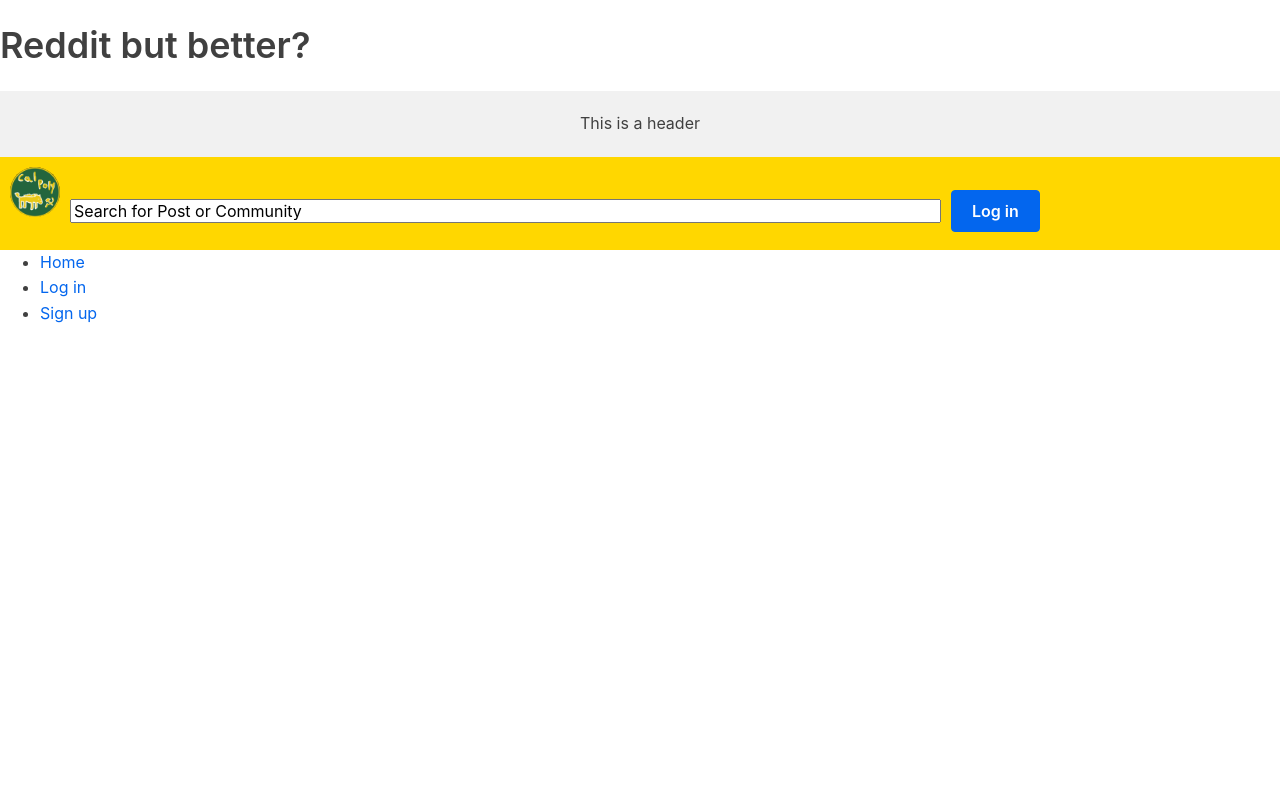
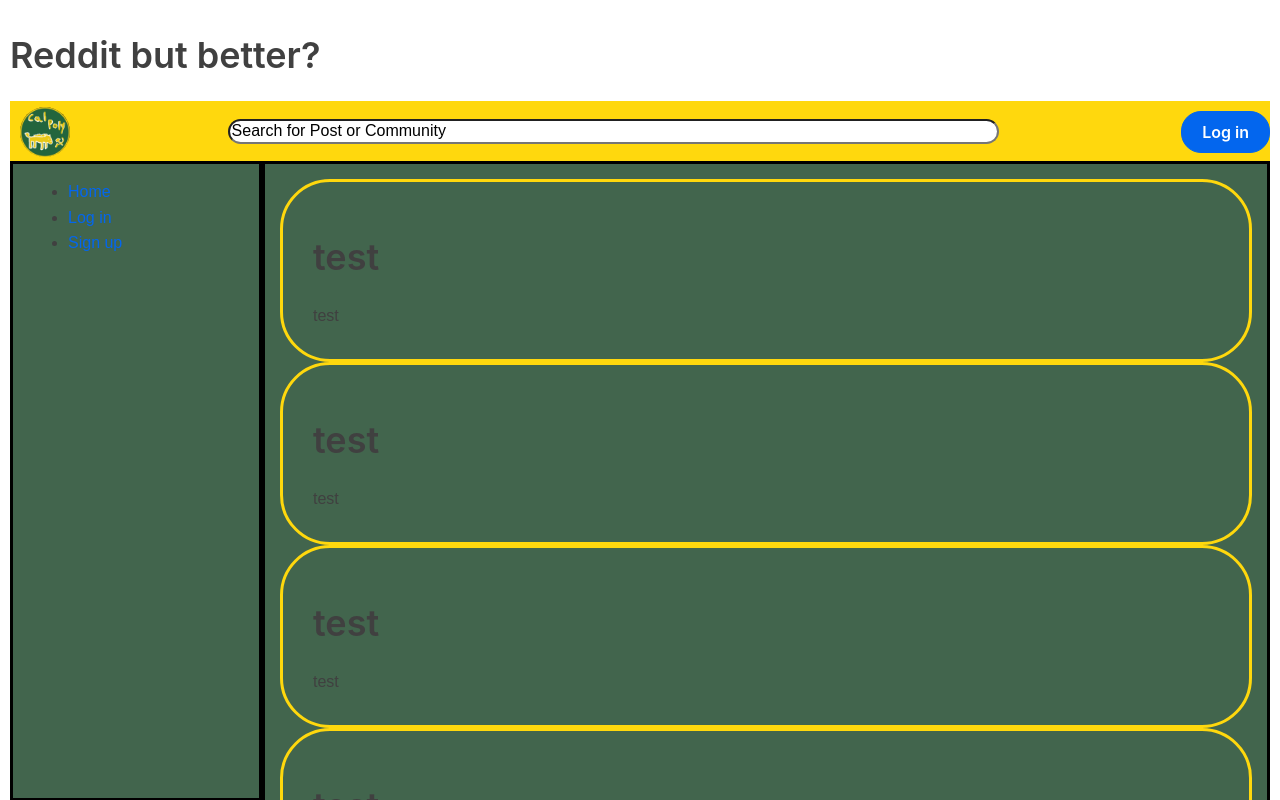
Before and after one commit to Jamedw/CSC307_group_project, a React (Vite) app in the folder packages/react-frontend/: page / in a window 1280 px wide. Shown: the top 800 px of the page. Built offline with nearby package versions, Linux system fonts and the light colour scheme.

Commit message:
top navigation is basiccally finished, sticky sidebar and post section is completed

```diff
--- a/packages/react-frontend/src/pages/Home.css
+++ b/packages/react-frontend/src/pages/Home.css
@@ -1,73 +1,67 @@
-.header {
-    background-color: #F1F1F1;
-    text-align: center;
-    padding: 20px;
+
+.top-nav {
+  display: table;
+  width: 100%;
 }
 
- /* The navbar container */
- .topnav {
-    overflow: auto;
-    background-color: #ffd700;
+.post{
+  border: 3px solid #FFD80D;
+  border-radius: 50px;
+  padding: 30px;
 }
 
-  /* Navbar links */
-  .topnav a {
-
-    display: inline-flex;
-    white-space: nowrap;
-    color: #f71616;
-    padding: 10px 10px;
-
-    text-decoration:dotted;
+.top-nav > div {
+  display: table-cell;
+}
+/* The following CSS is for background colors only */
+.top-nav  > div:nth-child(1) {
+  background-color: #FFD80D;
+  vertical-align: middle;
+  text-align: center;
+}
+.top-nav  > div:nth-child(2) {
+  text-align: center;
+  vertical-align: middle;
+  background-color: #FFD80D;
+}
+.top-nav > div:nth-child(3) {
+  vertical-align: middle;
+  text-align: right;
+  background-color: #FFD80D;
 }
 
-
-
-
-   /* Create three equal columns that float next to each other */
-.column {
-    float: left;
-    width: 33.33%;
+.sidebar {
+  position: -webkit-sticky;
+  position: sticky;
+  top: 0;
+  width: 20%;
+  height:  80vh;
 }
 
-  /* Clear floats after the columns */
-  .row:after {
-    content: "";
-    display: table;
-    clear: both;
+.wrapper {
+  display: flex;
+  justify-content: space-between;
 }
 
-  /* Responsive layout - makes the three columns stack on top of each other instead of next to each other on smaller screens (600px wide or less) */
-  @media screen and (max-width: 600px) {
-    .column {
-      width: 100%;
-    }
+.main,.sidebar {
+  border: 3px solid black;
+  padding: 15px;
+  background-color: #42654D;
 }
 
-  .column {
-    float: left;
+.main {
+  width: 80%;
+  height: 520vh;
+  overflow: hidden;
 }
 
-  /* Left and right column */
-  .column.side {
-    width: 25%;
+body {
+  background-color: #42654D;
+  font-family: sans-serif;
+  padding: 10px;
 }
 
-  /* Middle column */
-  .column.middle {
-    width: 50%;
+.footer{
+  background-color: #f5d55f;
+  text-align: center;
 }
-
-  /* Responsive layout - makes the three columns stack on top of each other instead of next to each other */
-  @media screen and (max-width: 600px) {
-    .column.side, .column.middle {
-      width: 100%;
-    }
-  }
-
-
-.footer {
-    background-color: #F1F1F1;
-    text-align: center;
-    padding: 10px;
-  }
--- a/packages/react-frontend/src/pages/Home.jsx
+++ b/packages/react-frontend/src/pages/Home.jsx
@@ -1,25 +1,80 @@
 import Sidebar from "./Sidebar";
+import React, {useState} from "react";
 import Poly_logo from "./componets/Poly_logo";
 import Log_in_button from "./componets/Log_in_button";
-import Search_bar from "./componets/Search_bar"
+import Search_bar from "./componets/Search_bar";
+import Posts from "./componets/Posts"
 import "./Home.css"
 
 function Home() {
+
+    const [posts, setPosts] = useState([{
+        profile: "test",
+        header: "test"
+    },
+{profile: "test",
+header: "test"},{profile: "test",
+header: "test"},{profile: "test",
+header: "test"},{profile: "test",
+header: "test"},{profile: "test",
+header: "test"},{profile: "test",
+header: "test"},{profile: "test",
+header: "test"},{profile: "test",
+header: "test"},{profile: "test",
+header: "test"},{profile: "test",
+header: "test"},{profile: "test",
+header: "test"},{profile: "test",
+header: "test"},{profile: "test",
+header: "test"},{profile: "test",
+header: "test"},{profile: "test",
+header: "test"},{profile: "test",
+header: "test"},{profile: "test",
+header: "test"},{profile: "test",
+header: "test"},{profile: "test",
+header: "test"},{profile: "test",
+header: "test"},{profile: "test",
+header: "test"},{profile: "test",
+header: "test"},{profile: "test",
+header: "test"},{profile: "test",
+header: "test"},{profile: "test",
+header: "test"},{profile: "test",
+header: "test"},{profile: "test",
+header: "test"},{profile: "test",
+header: "test"},{profile: "test",
+header: "test"},{profile: "test",
+header: "test"},{profile: "test",
+header: "test"},{profile: "test",
+header: "test"},{profile: "test",
+header: "test"}]);
+
+    function updateList(post)
+    {
+        setPosts([...posts, post]);
+    }
+
     return (
         <div>
-            <div className="header">
-                This is a header
-            </div>
 
-            <div className="topnav" >
+            <div className="top-nav" >
 
-                <Poly_logo  />
-                <Search_bar />
-                <Log_in_button />
+                <div> <Poly_logo /></div>
+                <div> <Search_bar /></div>
+                <div> <Log_in_button /> </div>
 
             </div>
 
-            <Sidebar />
+            <div class="wrapper">
+                <div class="sidebar">
+                    <Sidebar />
+                </div>
+                <div class="main">
+                    <Posts postData={posts}/>
+                </div>
+            </div>
+
+            <div className="footer">
+                test
+            </div>
         </div>
     );
   };
--- a/packages/react-frontend/src/pages/Sidebar.jsx
+++ b/packages/react-frontend/src/pages/Sidebar.jsx
@@ -10,6 +10,7 @@ const Sidebar = () => {
         <li><Link to="/">Home</Link></li>
         <li><Link to="/Log_in">Log in</Link></li>
         <li><Link to="/Sign_up">Sign up</Link></li>
+
       </ul>
     </div>
   );
--- a/packages/react-frontend/src/pages/componets/Log_in_button.jsx
+++ b/packages/react-frontend/src/pages/componets/Log_in_button.jsx
@@ -1,17 +1,14 @@
 import React from "react";
 import { Link, Routes, Route } from 'react-router-dom';
 import Log_in from "../Log_in"
-function handleclick()
-{
-
-}
+import { green, white } from "color-name";
 
 export default function Log_in_button()
 {
 
     return(
-        <a href="/Log_in">
-            <button>Log in</button>
+        <a href="/Log_in" >
+            <button style={{marginTop:10, borderRadius:20,backgroundColor:green}}>Log in</button>
         </a>
     );
 }
--- a/packages/react-frontend/src/pages/componets/Poly_logo.jsx
+++ b/packages/react-frontend/src/pages/componets/Poly_logo.jsx
@@ -11,7 +11,7 @@ export default function Poly_logo()
 {
     return (
         <a href="\">
-        <img src={logo} style={{height:50 , width:50,borderRadius:50,}} alt="horsey" />
+        <img src={logo} style={{height:50 ,borderRadius:50 ,width:50,marginBottom:-10}} alt="horsey" />
         </a>
     );
 }
--- /dev/null
+++ b/packages/react-frontend/src/pages/componets/Posts.jsx
@@ -0,0 +1,45 @@
+import { green } from "color-name";
+import React, {useState} from "react";
+
+
+function TableBody(props)
+{
+  const rows = props.postData.map(
+    (post, index) =>
+    {
+      return (
+
+        <div className="post">
+
+
+
+          <h1>
+          {post.profile}
+          </h1>
+          {post.header}
+
+        </div>
+
+
+        );
+    }
+  );
+
+  return(
+    <div>
+      {rows}
+    </div>
+  );
+}
+
+function Posts(props)
+{
+
+
+    return (
+      <TableBody postData={props.postData}/>
+    );
+
+}
+
+export default Posts;
--- a/packages/react-frontend/src/pages/componets/Search_bar.jsx
+++ b/packages/react-frontend/src/pages/componets/Search_bar.jsx
@@ -28,6 +28,7 @@ export default function search()
         onFocus={(e) => resetform(e)}
         onKeyPress={(e) => handleKeyPress(e)}
         size={80}
+        style={{borderRadius:15,}}
         />
     );
 }
```
Lines whose indentation alone changed are shown as unchanged.
